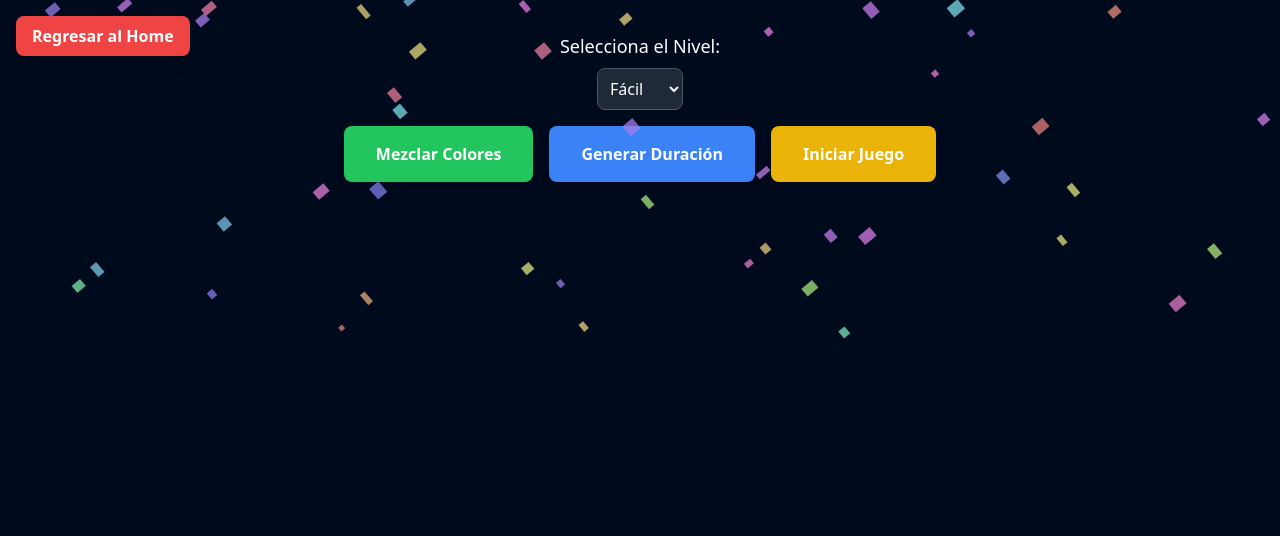
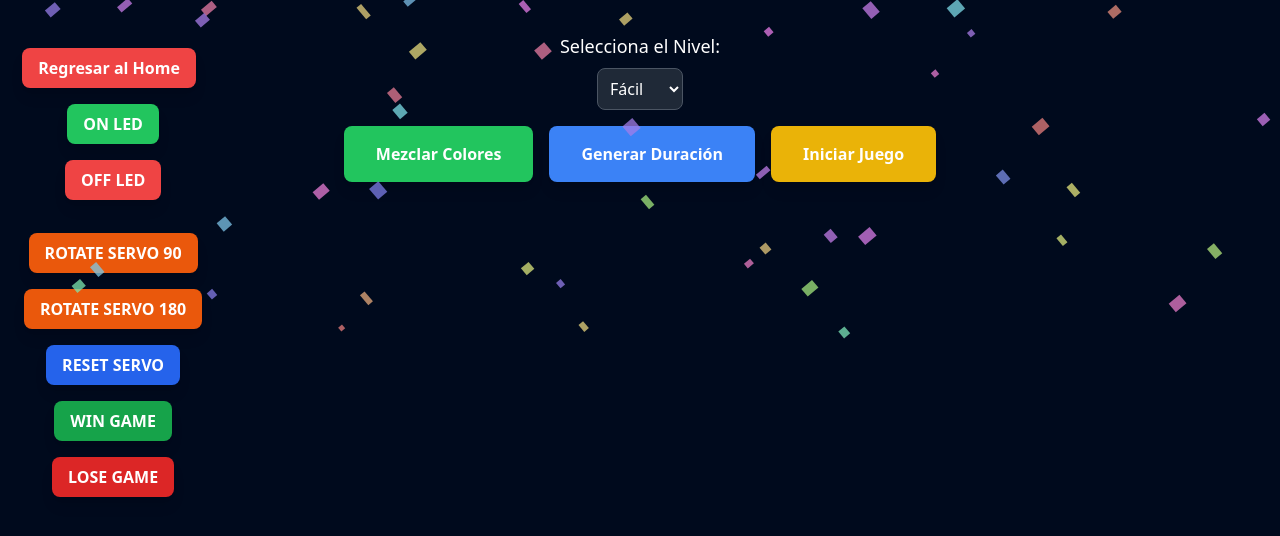
Before and after one commit to RudyCancax/next-colors, a Next.js app: page /game in a window 1280 px wide. Shown: the top 536 px of the page. Built offline with nearby package versions, Linux system fonts and the light colour scheme.

Commit message:
Feat: Handle game (win or lose) -> Buttons.

```diff
--- a/src/app/game/page.tsx
+++ b/src/app/game/page.tsx
@@ -128,9 +128,69 @@ export default function Game() {
     playSound("/sounds/risa.mp3"); // Play lose sound
   };
 
+  const handleGame = (status: "win" | "lose") => {
+    console.log("GAME: ", status);
+
+    if (intervalId) clearInterval(intervalId);
+    setIsGameActive(false);
+    setTimeLeft(null);
+    setModalMessage(status === "win" ? "FELICIDADES GANASTE" : "PERDISTE"); // Set message for the modal
+    setIsModalOpen(true); // Open the modal
+    if (clockAudioRef.current) {
+      clockAudioRef.current.pause(); // Stop clock sound
+      clockAudioRef.current.currentTime = 0; // Reset playback position
+    }
+    handleLed(status === "win" ? "on" : "off");
+    if (status === "lose") {
+      handleServo("reset");
+    }
+
+    playSound(status === "win" ? "/sounds/tada.mp3" : "/sounds/risa.mp3"); // Play win or lose sound
+
+    setTimeout(() => {
+      handleServo(90);
+    }, 3000);
+  };
+
   const closeModal = () => {
     setIsModalOpen(false);
     setShowConfetti(false); // Optionally hide confetti or redirect
+  };
+
+  const handleLed = async (state: string) => {
+    console.log("ON LED");
+
+    const response = await fetch(`http://localhost:3000/led/${state}`, {
+      method: "POST",
+      headers: {
+        "Content-Type": "application/json",
+      },
+    });
+
+    if (!response.ok) {
+      throw new Error("Network response was not ok");
+    }
+
+    const data = await response.text();
+    return data;
+  };
+
+  const handleServo = async (state: 90 | 180 | "reset") => {
+    console.log("SERVO: ", state);
+
+    const response = await fetch(`http://localhost:3000/servo/${state}`, {
+      method: "POST",
+      headers: {
+        "Content-Type": "application/json",
+      },
+    });
+
+    if (!response.ok) {
+      throw new Error("Network response was not ok");
+    }
+
+    const data = await response.text();
+    return data;
   };
 
   return (
@@ -145,12 +205,59 @@ export default function Game() {
         />
       )}
 
-      <button
-        onClick={() => (window.location.href = "/")}
-        className="absolute top-4 left-4 bg-red-500 hover:bg-red-600 text-white font-bold py-2 px-4 rounded-lg shadow-lg"
-      >
-        Regresar al Home
-      </button>
+      <div className="absolute top-4 left-4 flex flex-col items-center mt-8 space-y-4 z-[100]">
+        <button
+          onClick={() => (window.location.href = "/")}
+          className=" bg-red-500 hover:bg-red-600 text-white font-bold py-2 px-4 rounded-lg shadow-lg"
+        >
+          Regresar al Home
+        </button>
+        {/* ON LED */}
+        <button
+          onClick={() => handleLed("on")}
+          className="ml-2 bg-green-500 hover:bg-gree-600 text-white font-bold py-2 px-4 rounded-lg shadow-lg"
+        >
+          ON LED
+        </button>
+        {/* OFF LED */}
+        <button
+          onClick={() => handleLed("off")}
+          className="ml-2 bg-red-500 hover:bg-red-600 text-white font-bold py-2 px-4 rounded-lg shadow-lg"
+        >
+          OFF LED
+        </button>
+        <hr />
+        <button
+          onClick={() => handleServo(90)}
+          className="ml-2 bg-orange-600 hover:bg-orange-700 text-white font-bold py-2 px-4 rounded-lg shadow-lg"
+        >
+          ROTATE SERVO 90
+        </button>
+        <button
+          onClick={() => handleServo(180)}
+          className="ml-2 bg-orange-600 hover:bg-orange-700 text-white font-bold py-2 px-4 rounded-lg shadow-lg"
+        >
+          ROTATE SERVO 180
+        </button>
+        <button
+          onClick={() => handleServo("reset")}
+          className="ml-2 bg-blue-600 hover:bg-blue-700 text-white font-bold py-2 px-4 rounded-lg shadow-lg"
+        >
+          RESET SERVO
+        </button>
+        <button
+          onClick={() => handleGame("win")}
+          className="ml-2 bg-green-600 hover:bg-green-700 text-white font-bold py-2 px-4 rounded-lg shadow-lg"
+        >
+          WIN GAME
+        </button>
+        <button
+          onClick={() => handleGame("lose")}
+          className="ml-2 bg-red-600 hover:bg-red-700 text-white font-bold py-2 px-4 rounded-lg shadow-lg"
+        >
+          LOSE GAME
+        </button>
+      </div>
 
       <div className="flex flex-col items-center mt-8 space-y-4">
         {/* Selector de Nivel de Dificultad */}
```
